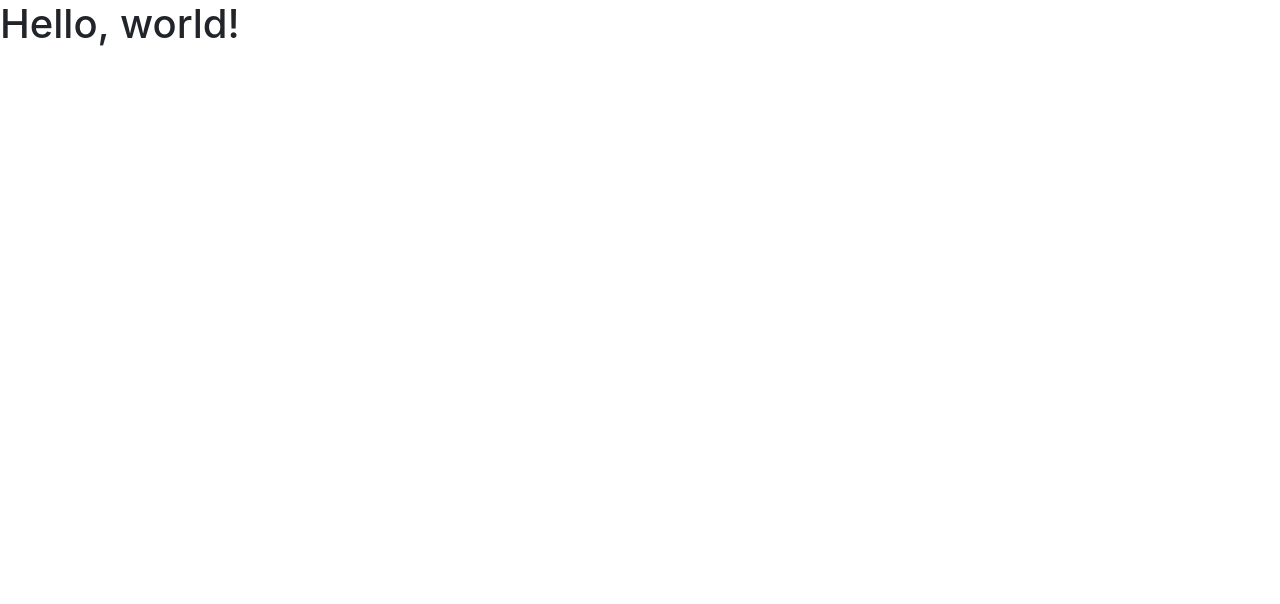
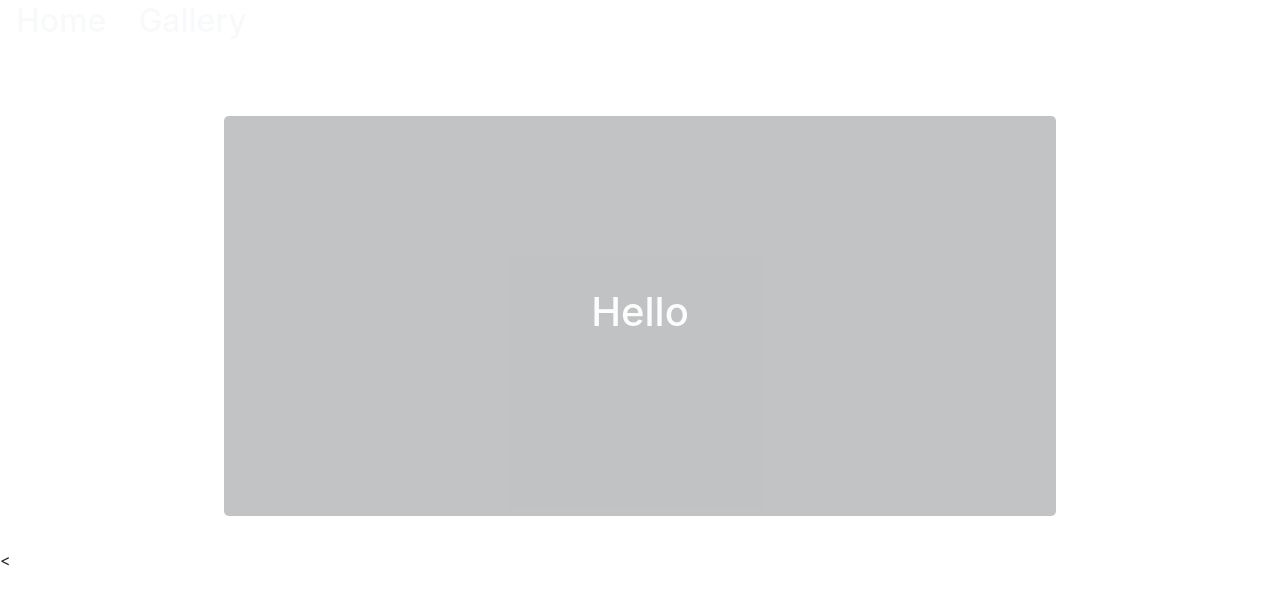
Before and after one commit to K-SIMMONS/parallax-practice, a plain HTML site: page index.html in a window 1280 px wide. Drawn offline with nearby package versions, Linux system fonts and the light colour scheme.

Commit message:
made branch and started parralax

```diff
--- a/css/styles.css
+++ b/css/styles.css
@@ -0,0 +1,32 @@
+  nav > ul {
+    list-style-type: none;
+    padding: 1px;
+}
+
+nav > ul > li {
+    margin: 0 14px;
+    padding: 1px 2px;
+    border-radius: 10px;
+}
+
+.my_container{
+  display: flex;
+  justify-content: center;
+  align-items: center;
+}
+
+.my_jumbo{
+  display: flex;
+  height: 400px;
+  width: 75%;
+  margin-top: 50px;
+  opacity: 0.3;
+  justify-content: center;
+  align-items: center;
+
+}
+.img_cont{
+  display: flex;
+  width: 100%;
+  background-image: url(/img/sunset.jpg) ;
+}
--- a/index.html
+++ b/index.html
@@ -1,24 +1,82 @@
 <!doctype html>
 <html lang="en">
+
 <head>
   <!-- Required meta tags -->
   <meta charset="utf-8">
   <meta name="viewport" content="width=device-width, initial-scale=1, shrink-to-fit=no">
 
   <!-- Bootstrap CSS -->
-    <link rel="stylesheet" href="https://cdn.jsdelivr.net/npm/bootstrap@4.5.3/dist/css/bootstrap.min.css" integrity="sha384-TX8t27EcRE3e/ihU7zmQxVncDAy5uIKz4rEkgIXeMed4M0jlfIDPvg6uqKI2xXr2" crossorigin="anonymous">
+  <link rel="stylesheet" href="https://cdn.jsdelivr.net/npm/bootstrap@4.5.3/dist/css/bootstrap.min.css"
+    integrity="sha384-TX8t27EcRE3e/ihU7zmQxVncDAy5uIKz4rEkgIXeMed4M0jlfIDPvg6uqKI2xXr2" crossorigin="anonymous">
   <link rel="stylesheet" href="/css/styles.css">
+  <link rel="stylesheet" href="https://use.fontawesome.com/releases/v5.15.2/css/all.css" integrity="sha384-vSIIfh2YWi9wW0r9iZe7RJPrKwp6bG+s9QZMoITbCckVJqGCCRhc+ccxNcdpHuYu" crossorigin="anonymous">
   <title>Bootstrap trial!</title>
 </head>
+
 <body>
-    <h1>Hello, world!</h1>
 
-    <!-- Optional JavaScript; choose one of the two! -->
+  <header>
+    <nav class="container-fluid">
+      <ul class="row list-unstyled text-light ">
 
-    <!-- Option 1: jQuery and Bootstrap Bundle (includes Popper) -->
-    <script src="https://code.jquery.com/jquery-3.5.1.slim.min.js" integrity="sha384-DfXdz2htPH0lsSSs5nCTpuj/zy4C+OGpamoFVy38MVBnE+IbbVYUew+OrCXaRkfj" crossorigin="anonymous"></script>
-    <script src="https://cdn.jsdelivr.net/npm/bootstrap@4.5.3/dist/js/bootstrap.bundle.min.js" integrity="sha384-ho+j7jyWK8fNQe+A12Hb8AhRq26LrZ/JpcUGGOn+Y7RsweNrtN/tE3MoK7ZeZDyx" crossorigin="anonymous"></script>
+        <li>
+          <h2> Home </h2>
+        </li>
+        <li>
+          <h2> Gallery </h2>
+        </li>
+
+      </ul>
+    </nav>
+  </header>
+
+
+    <div class="my_container container ">
+
+      <div class="my_jumbo jumbotron d-flex bg-dark">
+          <h1 class="text-light"> Hello</h1>
+
+      </div>
+    </div>
+
+<!-- parallax one background -->
+  <
+
+
+
+
+
+
+
+
+
+
+
+
+
+
+
+
+
+
+
+
+
+
+
+
+
+
+
+  <script src="https://code.jquery.com/jquery-3.5.1.slim.min.js"
+    integrity="sha384-DfXdz2htPH0lsSSs5nCTpuj/zy4C+OGpamoFVy38MVBnE+IbbVYUew+OrCXaRkfj"
+    crossorigin="anonymous"></script>
+  <script src="https://cdn.jsdelivr.net/npm/bootstrap@4.5.3/dist/js/bootstrap.bundle.min.js"
+    integrity="sha384-ho+j7jyWK8fNQe+A12Hb8AhRq26LrZ/JpcUGGOn+Y7RsweNrtN/tE3MoK7ZeZDyx"
+    crossorigin="anonymous"></script>
 
 
 </body>
+
 </html>
```
Also changed, not shown: img/coast .jpg (added), 2 other files. Lines whose indentation alone changed are shown as unchanged.
